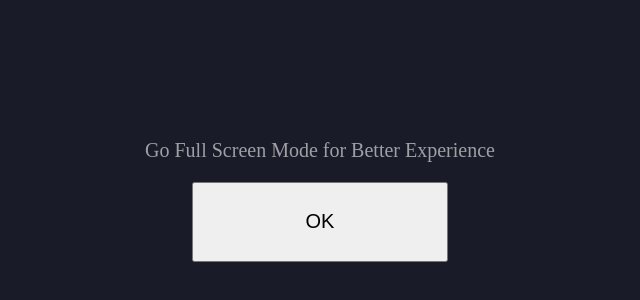
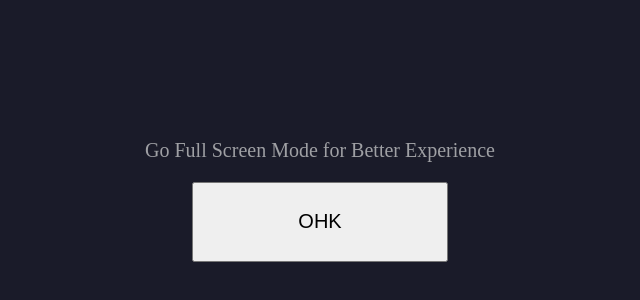
Before and after one commit to shaileshSingh007/GameBox, a plain HTML site: page index.html in a window 1280 px wide. Shown: the part 200-500 px from the top of the page, 320-960 px from the left. Drawn offline with Linux system fonts and the light colour scheme.

Commit message:
Update index.html

```diff
--- a/index.html
+++ b/index.html
@@ -27,7 +27,7 @@
 
   <div id="fullscreen">
     <span>Go Full Screen Mode for Better Experience</span>
-     <button id="reqFS">OK</button>
+     <button id="reqFS">OHK</button>
   </div>
   <div id="main">
      <header>
```
